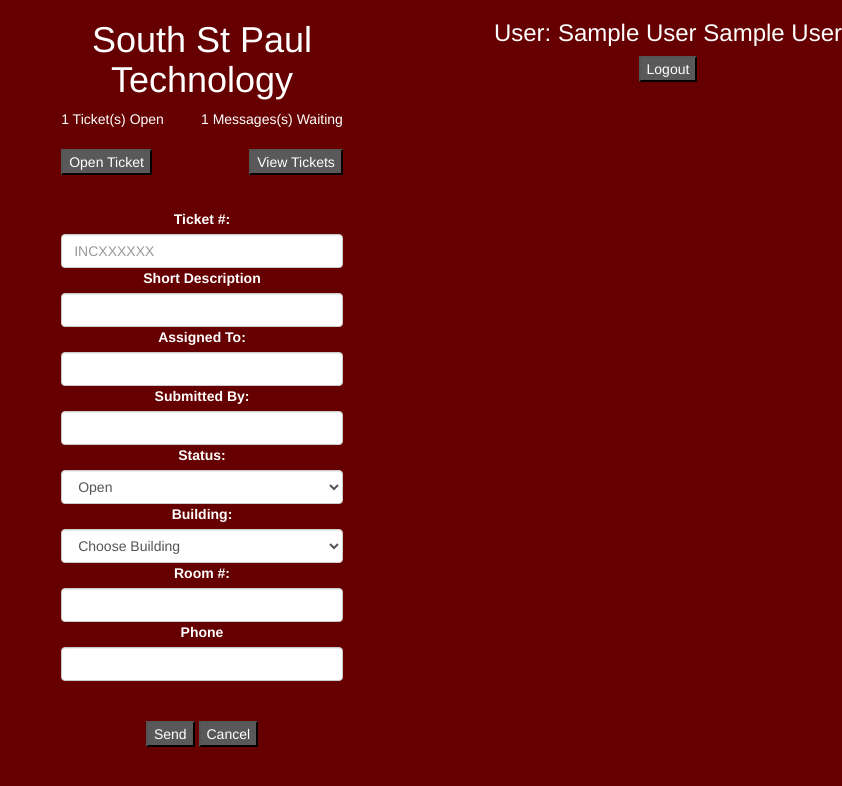
After one commit to masonswain/CSC450-Web-Application, a PHP site: page /OpenTicket.php in a window 1280 px wide. The commit adds this page. Shown: the top 786 px of the page, without its empty margins (438-1280 px from the left). Run offline with PHP 8.4, Linux system fonts and the light colour scheme; the visitor is signed in with stand-in values (Sample User, id 1).

Commit message:
Implement session variables to Open Ticket page, as well as changing the filename extension to enable php

```diff
--- /dev/null
+++ b/OpenTicket.php
@@ -0,0 +1,121 @@
+<?php
+session_start();
+?>
+<!doctype html>
+
+<html lang="en">
+<head>
+	<meta charset="utf-8">
+
+	<title>South St. Paul Technology - Open Ticket</title>
+	<meta name="viewport" content="width=device-width, initial-scale=1">
+	<!-- Custom CSS -->
+	<link rel="stylesheet" type="text/css" href="style.css">
+
+	<!-- Latest compiled and minified CSS -->
+	<link rel="stylesheet" href="https://maxcdn.bootstrapcdn.com/bootstrap/3.4.0/css/bootstrap.min.css">
+
+
+    <div class="logout">
+	    <h3>
+		    <?php
+			    echo "User: $_SESSION[currentFirstName] $_SESSION[currentLastName]";
+		    ?>
+	    </h3>
+	    <form action="logout.php">
+		    <input type="submit" class="button" value="Logout"/>
+	    </form>
+    </div>
+</head>
+
+<body>
+
+	<h1>South St Paul Technology</h1>
+	<span class="notifications">
+		<!-- The following values will be inserted from the database -->
+		<div id="ticketsOpen">1 Ticket(s) Open</div>
+		<div id="messagesWaiting">1 Messages(s) Waiting</div>
+	</span>
+	<br><br>
+        <span class="buttons">
+            <div id="openTicket"><button type="button" class="button" onclick="location.href='OpenTicket.php'">Open Ticket</button></div>
+            <div id="viewTickets"><button type="button" class="button" onclick="location.href='ViewTicket.html'">View Tickets</button></div>
+        </span>
+	<br><br><br>
+            <form action="create-ticket.php" method="post">
+                <!-- Ticket # -->
+                <div class="newTicket">
+                    <label for="ticketID">Ticket #:</label>
+                    <input type="text" class="form-control" name="ticketID" id="ticketID" placeholder="INCXXXXXX">
+
+                <!-- Short Description -->
+                <label for="ticketTitle">Short Description</label>
+                <input type="text" class="form-control" name="ticketTitle" id="ticketTitle">
+
+
+                <!-- Tech -->
+
+                <label for="submittedBy">Assigned To:</label>
+                <input type="text" class="form-control" name="techUN" id="techUN">
+
+                <!-- User -->
+
+                <label for="submittedBy">Submitted By:</label>
+                <input type="text" class="form-control" name="userUN" id="userUN">
+
+
+                <!-- Status -->
+
+                <label for="status">Status:</label>
+                <select class="form-control" name="status" id="status">
+                    <option value="open">Open</option>
+                    <option value="closed">Closed</option>
+                    <option value="hold">On Hold</option>
+                </select>
+
+               <!-- Building dropdown -->
+
+                <label for="buildingDropDown">Building:</label>
+                <select class="form-control" name="building" id="building">
+                    <option value="" disabled selected hidden>Choose Building</option>
+                    <option value="main">Main</option>
+                    <option value="secondary">Secondary</option>
+                    <option value="admin">Admin</option>
+                    <option value="library">Library</option>
+                </select>
+
+                <!-- Room # -->
+
+                <label for="room">Room #:</label>
+                <input type="number" class="form-control" name="room" id="room">
+
+                <!-- Extension -->
+
+                <label for="phone">Phone</label>
+                <input type="number" class="form-control" name="phone" id="phone">
+
+
+
+                    <!-- User's username will be inserted here
+    <label for="message">Message from username</label>
+    <textarea class="form-control" id="message" rows="8">Type comments here...</textarea> -->
+
+                    <br /><br />
+                    <span class="buttons2">
+                        <button type="submit" class="button">Send</button>
+                        <button type="button" class="button" onclick="location.href='home.php'">Cancel</button>
+                        <!--<div id="cancel"><button type="button" class="button">Cancel</button></div>-->
+
+                    </span>
+                </div>
+            </form>
+
+
+
+	<!-- jQuery library -->
+	<script src="https://ajax.googleapis.com/ajax/libs/jquery/3.3.1/jquery.min.js"></script>
+
+	<!-- Latest compiled JavaScript -->
+	<script src="https://maxcdn.bootstrapcdn.com/bootstrap/3.4.0/js/bootstrap.min.js"></script>
+</body>
+</html>
```
Also changed, not shown: OpenTicket.html (+15 -1 lines), home.php (+16 -2 lines).
